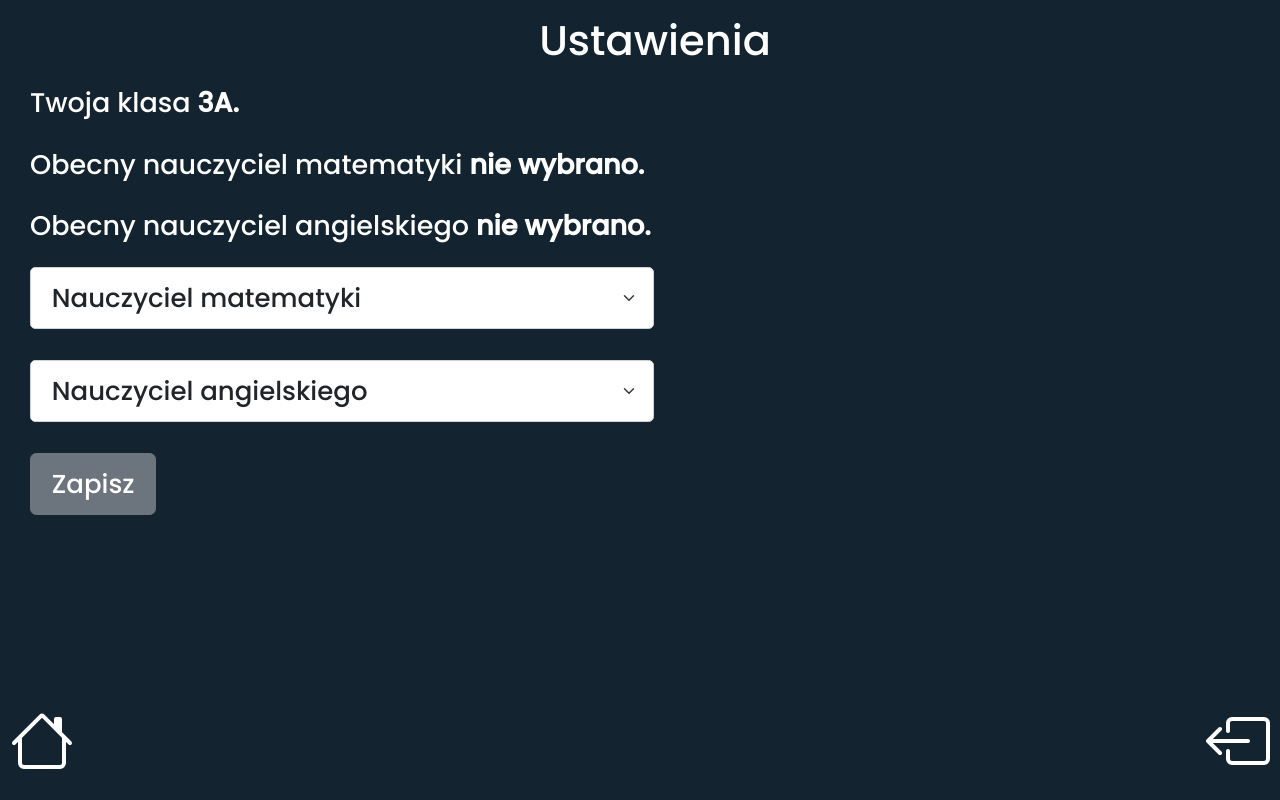
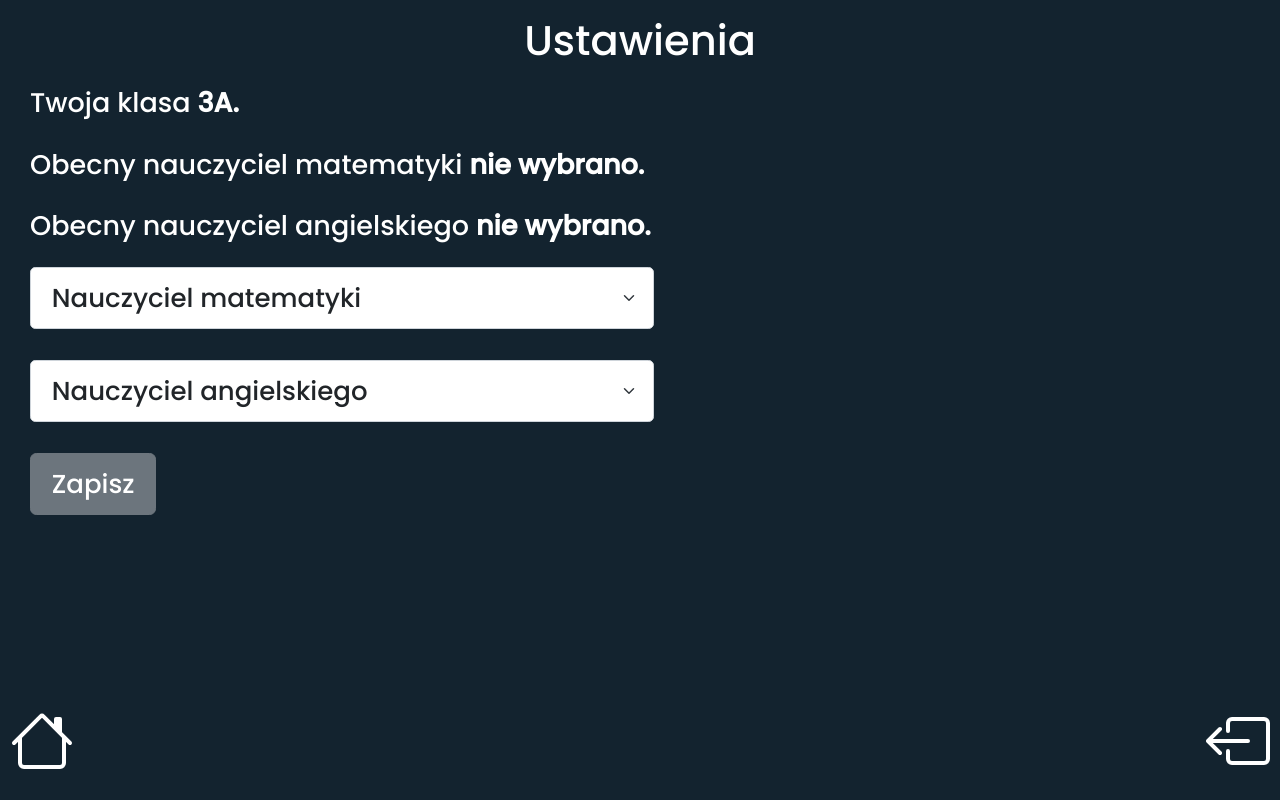
Before and after one commit to Zeraye/zoomlinks, a Django app: page /ustawienia/ in a window 1280 px wide. Run offline with Django 3.2, Linux system fonts and the light colour scheme; the visitor is signed in with stand-in values (Sample User, id 1); some libraries are stand-ins or nearby versions.

Commit message:
padding-right to profiles

```diff
--- a/static/css/profiles/master.css
+++ b/static/css/profiles/master.css
@@ -57,4 +57,5 @@ footer {
     min-height: 100%;
     margin-bottom: -120px;
     padding-left: 30px;
+    padding-right: 30px;
 }
```
